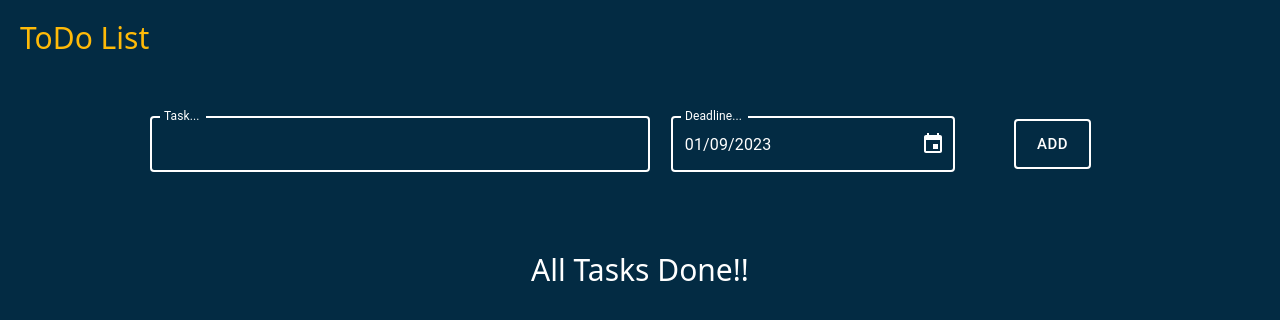
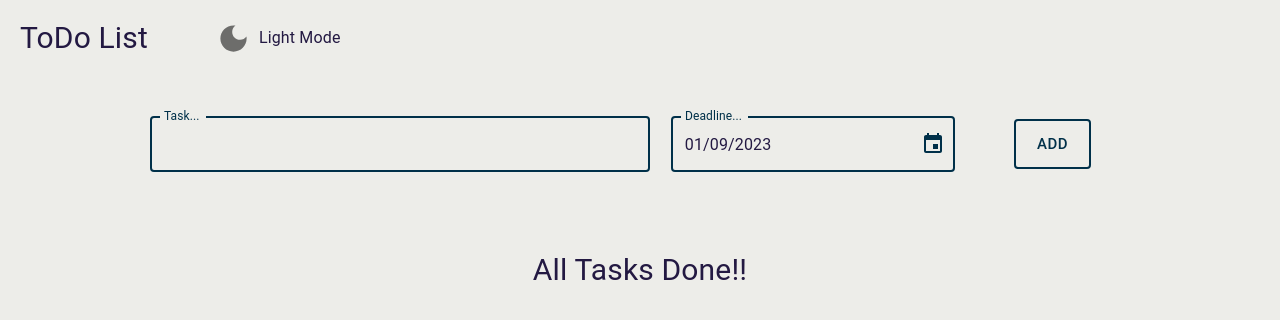
Before and after one commit to jun-tsuno/ts_todolist, a React (Vite) app: page / in a window 1280 px wide. Shown: the top 320 px of the page. Built offline with nearby package versions, Linux system fonts and the light colour scheme.

Commit message:
added darkmode

```diff
--- a/src/App.tsx
+++ b/src/App.tsx
@@ -2,31 +2,18 @@
 import UserInput from "./components/UserInput";
 import ToDoList from "./components/ToDoList";
 import { Task } from "./types/types";
-import { ThemeProvider, createTheme } from "@mui/material/styles";
-import { orange } from "@mui/material/colors";
-
-declare module "@mui/material/styles" {
-	interface Theme {
-		status: {
-			danger: string;
-		};
-	}
-	// allow configuration using `createTheme`
-	interface ThemeOptions {
-		status?: {
-			danger?: string;
-		};
-	}
-}
-
-const darkTheme = createTheme({
-	palette: {
-		mode: "dark",
-	},
-});
+import { ThemeProvider } from "@mui/material/styles";
+import CssBaseline from "@mui/material/CssBaseline";
+import IconButton from "@mui/material/IconButton";
+import LightModeIcon from "@mui/icons-material/LightMode";
+import DarkModeIcon from "@mui/icons-material/DarkMode";
+import { darkTheme, lightTheme } from "./style/customMui";
+import useMediaQuery from "@mui/material/useMediaQuery";
 
 const App = () => {
+	const prefersDarkMode = useMediaQuery("(prefers-color-scheme: dark)");
 	const [todos, setTodos] = useState<Task[]>([]);
+	const [isDark, setIsDark] = useState<boolean>(prefersDarkMode);
 
 	const addTodo = (newTodo: Task): void => {
 		setTodos([...todos, newTodo]);
@@ -71,11 +58,33 @@
 		}
 	});
 
+	const handleTheme = () => {
+		setIsDark(!isDark);
+	};
+
 	return (
-		<ThemeProvider theme={darkTheme}>
-			<div className="text-[white]">
+		<ThemeProvider theme={isDark ? darkTheme : lightTheme}>
+			<CssBaseline>
+				<div>
 					<div className="flex items-center">
-					<h1 className="text-3xl p-5 text-[#ffba08] ">ToDo List</h1>
+						<h1 className="text-3xl p-5 mr-10">ToDo List</h1>
+						<div>
+							{isDark ? (
+								<>
+									<IconButton aria-label="delete" onClick={handleTheme}>
+										<LightModeIcon fontSize="large" />
+									</IconButton>
+									<span>Dark Mode</span>
+								</>
+							) : (
+								<>
+									<IconButton aria-label="delete" onClick={handleTheme}>
+										<DarkModeIcon fontSize="large" />
+									</IconButton>
+									<span>Light Mode</span>
+								</>
+							)}
+						</div>
 						{taskToBeDone !== 0 && (
 							<h2 className="ml-auto mr-8 text-xl">
 								{taskToBeDone} Tasks Left...
@@ -100,6 +109,7 @@
 						</div>
 					</div>
 				</div>
+			</CssBaseline>
 		</ThemeProvider>
 	);
 };
--- a/src/components/EditTask.tsx
+++ b/src/components/EditTask.tsx
@@ -37,12 +37,19 @@
 		<LocalizationProvider dateAdapter={AdapterDayjs}>
 			<div className="text-left ml-5 flex-[80%] min-w-[200px]">
 				<div className="flex">
-					<input
-						className="text-xl p-1 break-words border-2 rounded-md border-sky-600 mr-8"
-						placeholder={taskName}
-						onChange={handleTaskChange}
-						value={editedTask}
-					/>
+					<div className="mr-8">
+						<TextField
+							id="outlined-basic"
+							label="Task..."
+							variant="outlined"
+							placeholder={taskName}
+							onChange={handleTaskChange}
+							value={editedTask}
+							focused
+							color="secondary"
+							autoComplete="off"
+						/>
+					</div>
 					<div>
 						<DesktopDatePicker
 							label="Deadline..."
@@ -50,13 +57,15 @@
 							disablePast
 							value={editedDate}
 							onChange={handleDateChange}
-							renderInput={(params) => <TextField {...params} focused />}
+							renderInput={(params) => (
+								<TextField {...params} color="secondary" focused />
+							)}
 						/>
 					</div>
 				</div>
 			</div>
 			<div className="flex-[20%] my-auto">
-				<Button variant="contained" onClick={handleSubmit}>
+				<Button variant="contained" onClick={handleSubmit} color="secondary">
 					UPDATE
 				</Button>
 			</div>
--- a/src/components/TaskCard.tsx
+++ b/src/components/TaskCard.tsx
@@ -40,12 +40,19 @@
 							handleEditDone={handleEditDone}
 						/>
 					) : (
+						<>
 							<div className="text-left ml-5 flex-[80%] min-w-[200px]">
 								<h3 className="text-2xl break-words text-[#ee6055]">
 									{todo.taskName}
 								</h3>
 								<span>Deadline: {todo.deadline}</span>
 							</div>
+							{todo.isDone && (
+								<div className="my-auto px-2 mr-10 border border-2 rounded-md text-[#55a630] border-[#55a630]">
+									DONE
+								</div>
+							)}
+						</>
 					)}
 					<div className="flex-[20%] flex justify-center items-center">
 						{!isEditing && (
--- a/src/components/UserInput.tsx
+++ b/src/components/UserInput.tsx
@@ -5,8 +5,9 @@
 import { DesktopDatePicker } from "@mui/x-date-pickers/DesktopDatePicker";
 import Button from "@mui/material/Button";
 import { Task } from "../types/types";
+import TextField from "@mui/material/TextField";
+import { v4 as uuidv4 } from "uuid";
 import { CustomTextField } from "../style/customMui";
-import { v4 as uuidv4 } from "uuid";
 
 interface Props {
 	addTodo(newTodo: Task): void;
@@ -22,7 +23,7 @@
 		setTask(event.target.value);
 	};
 
-	const handleDateChange = (newDate: Dayjs | null) => {
+	const handleDateChange = (newDate: Dayjs | any) => {
 		const stringifiedDate = newDate?.format("MM-DD-YYYY");
 		setDate(stringifiedDate);
 	};
@@ -53,7 +54,7 @@
 				>
 					<div className="flex-[80%] flex justify-around">
 						<div className="w-[500px]">
-							<CustomTextField
+							<TextField
 								id="outlined-basic"
 								label="Task..."
 								value={task}
@@ -82,8 +83,7 @@
 							variant="outlined"
 							size="large"
 							sx={{
-								color: "white",
-								border: "2px solid white",
+								border: "2px solid",
 								fontSize: "15px",
 								height: "50px",
 							}}
--- a/src/index.css
+++ b/src/index.css
@@ -4,4 +4,5 @@
 
 body {
 	background-color: #032b43;
+	transition: all 0.25s ease-in-out;
 }
--- a/src/style/customMui.tsx
+++ b/src/style/customMui.tsx
@@ -1,23 +1,62 @@
 import { styled } from "@mui/material";
+import Paper, { PaperProps } from "@mui/material/Paper";
 import TextField from "@mui/material/TextField";
-import Paper, { PaperProps } from "@mui/material/Paper";
+import { createTheme } from "@mui/material";
 
-export const CustomTextField = styled(TextField)`
-	& label.Mui-focused {
-		color: white;
-	}
-	& .MuiOutlinedInput-root {
-		&.Mui-focused fieldset {
-			border-color: white;
-		}
-	}
-	& input {
-		color: white;
-	}
-	& svg {
-		color: white;
-	}
-`;
+// For Custom Properties
+// declare module "@mui/material/styles" {
+// 	interface Theme {
+// 		myCustom: {
+// 			test: string;
+// 		};
+// 	}
+// 	// allow configuration using `createTheme`
+// 	interface ThemeOptions {
+// 		myCustom?: {
+// 			test?: string;
+// 		};
+// 	}
+// }
+
+export const darkTheme = createTheme({
+	palette: {
+		mode: "dark",
+		primary: {
+			main: "#adb5bd",
+		},
+		text: {
+			primary: "#ced4da",
+		},
+		background: {
+			paper: "#2a2a2ae4",
+		},
+	},
+});
+
+export const lightTheme = createTheme({
+	palette: {
+		mode: "light",
+		primary: {
+			main: "#003049",
+		},
+		secondary: {
+			main: "#1976d2",
+		},
+		text: {
+			primary: "#231942",
+			secondary: "#000000",
+		},
+		background: {
+			default: "#edede9",
+		},
+	},
+});
+
+export const CustomTextField = styled(TextField)(({ theme }) => ({
+	svg: {
+		color: theme.palette.primary.main,
+	},
+}));
 
 interface StyledPaperProps extends PaperProps {
 	isDone?: boolean;
@@ -31,5 +70,6 @@
 	color: theme.palette.text.secondary,
 	lineHeight: "40px",
 	padding: "10px",
-	border: isDone ? "3px solid #b7e4c7" : "",
+	border: isDone ? "2px solid #76c991" : "",
+	backgroundColor: theme.palette.background.paper,
 }));
```
Lines whose indentation alone changed are shown as unchanged.
